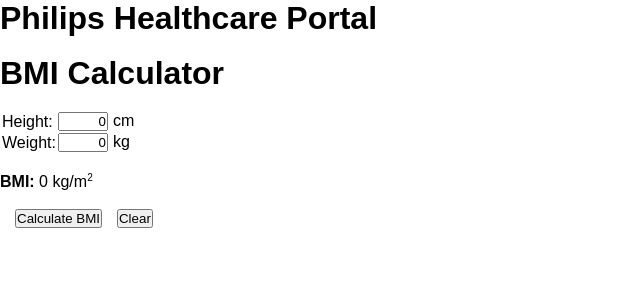
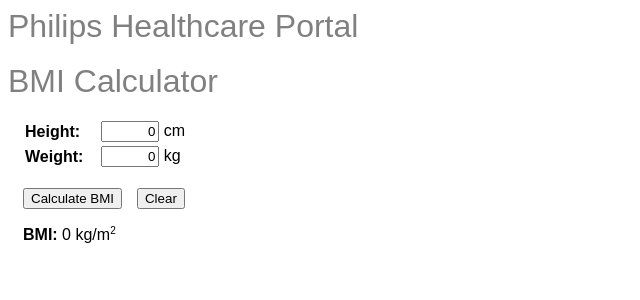
Before and after one commit to Shivaprasad84/DemoApp, an Angular app: page / in a window 1280 px wide. Shown: the top 300 px of the page, without its empty margins (0-640 px from the left). Built offline with nearby package versions, Linux system fonts and the light colour scheme.

Commit message:
refactoring

```diff
--- a/src/app/widgets/bmiCalculator/bmiCalculator.component.html
+++ b/src/app/widgets/bmiCalculator/bmiCalculator.component.html
@@ -1,15 +1,6 @@
 <app-heading heading="BMI Calculator"></app-heading><br>
 <div>
-  <table>
-    <tr>
-      <td>Height: </td>
-      <td><bmi-input (valueChanged)="onHeightChange($event)" [value]="height" unit="cm"></bmi-input></td>
-    </tr>
-    <tr>
-      <td>Weight: </td>
-      <td><bmi-input (valueChanged)="onWeightChange($event)" [value]="weight" unit="kg"></bmi-input></td>
-    </tr>
-  </table>
+  <bmi-input (valueChanged)="calculateBmi($event)" (clearEvent)="clear()"></bmi-input>
   <br>
-  <bmi-result [height]="height" [weight]="weight" (clearEvent)="clear()"></bmi-result>
+  <bmi-result [bmi]="bmi"></bmi-result>
 </div>
--- a/src/app/widgets/bmiCalculator/bmiCalculator.component.ts
+++ b/src/app/widgets/bmiCalculator/bmiCalculator.component.ts
@@ -1,23 +1,26 @@
 import { Component } from "@angular/core";
+import { BmiInputModel } from "../models/bmiInput.model";
 
 @Component({
   selector: 'bmi-calculator',
   templateUrl: './bmiCalculator.component.html'
 })
 export class BMICalculator {
-  public height = 0;
-  public weight = 0;
+  public bmi = 0;
 
-  onHeightChange(height: string) {
-    this.height = +height;
-  }
-
-  onWeightChange(weight: string) {
-    this.weight = +weight;
+  calculateBmi(bmiInput: BmiInputModel) {
+    if (bmiInput.height === 0) {
+      return;
+    }
+    const heightMeters = this.cmTom(bmiInput.height);
+    this.bmi = +(bmiInput.weight / (heightMeters * heightMeters)).toFixed(3);
   }
 
   clear() {
-    this.height = 0;
-    this.weight = 0;
+    this.bmi = 0;
+  }
+
+  private cmTom(cm: number): number {
+    return cm / 100;
   }
 }
--- a/src/app/widgets/bmiCalculator/bmiInput/bmiInput.component.css
+++ b/src/app/widgets/bmiCalculator/bmiInput/bmiInput.component.css
@@ -1,3 +1,11 @@
-.unit {
-  margin-left: 5px;
+.btn {
+  margin-left: 15px;
 }
+
+.btn:hover {
+  cursor: pointer;
+}
+
+td {
+  padding-left: 15px;
+}
--- a/src/app/widgets/bmiCalculator/bmiInput/bmiInput.component.html
+++ b/src/app/widgets/bmiCalculator/bmiInput/bmiInput.component.html
@@ -1 +1,14 @@
-<input #input (change)="emitValue(input.value)" (click)="input.select()" type="text" [value]="value"><span class="unit">{{ unit }}</span>
+<!-- <input #input (change)="emitValue(input.value)" (click)="input.select()" type="text" [value]="value"><span class="unit">{{ unit }}</span> -->
+<table>
+  <tr>
+    <td><b>Height:</b> </td>
+    <td><input #heightRef type="text" (click)="heightRef.select()" (input)="onHeightChange(heightRef.value)" [value]="height"> cm</td>
+  </tr>
+  <tr>
+    <td><b>Weight:</b> </td>
+    <td><input #weightRef type="text" (click)="weightRef.select()" (input)="onWeightChange(weightRef.value)" [value]="weight"> kg</td>
+  </tr>
+</table>
+<br>
+<button class="btn" (click)="emitValue()">Calculate BMI</button>
+<button class="btn" (click)="clear()">Clear</button>
--- a/src/app/widgets/bmiCalculator/bmiInput/bmiInput.component.ts
+++ b/src/app/widgets/bmiCalculator/bmiInput/bmiInput.component.ts
@@ -1,4 +1,5 @@
-import { Component, EventEmitter, Input, Output } from "@angular/core";
+import { Component, EventEmitter, Output } from "@angular/core";
+import { BmiInputModel } from "../../models/bmiInput.model";
 
 @Component({
   selector: 'bmi-input',
@@ -6,11 +7,26 @@
   styleUrls: ['bmiInput.component.css']
 })
 export class BmiInputComponent {
-  @Output() public valueChanged = new EventEmitter();
-  @Input() value = 0;
-  @Input() unit = '';
+  height = 0;
+  weight = 0;
+  @Output() public valueChanged = new EventEmitter<BmiInputModel>();
+  @Output() clearEvent = new EventEmitter();
 
-  emitValue(value: string) {
-    this.valueChanged.emit(value);
+  onHeightChange(height: string): void {
+    this.height = +height;
+  }
+
+  onWeightChange(weight: string): void {
+    this.weight = +weight;
+  }
+
+  emitValue() {
+    this.valueChanged.emit(new BmiInputModel(this.height, this.weight));
+  }
+
+  clear() {
+    this.height = 0;
+    this.weight = 0;
+    this.clearEvent.emit();
   }
 }
--- a/src/app/widgets/bmiCalculator/bmiResult/bmiResult.component.css
+++ b/src/app/widgets/bmiCalculator/bmiResult/bmiResult.component.css
@@ -1,3 +1,3 @@
-.btn {
+p {
   margin-left: 15px;
 }
--- a/src/app/widgets/bmiCalculator/bmiResult/bmiResult.component.html
+++ b/src/app/widgets/bmiCalculator/bmiResult/bmiResult.component.html
@@ -1,4 +1 @@
 <p><b>BMI: </b> {{ bmi }} kg/m<sup style="font-size: 10px;">2</sup></p>
-<br>
-<button class="btn" (click)="calculateBmi()">Calculate BMI</button>
-<button class="btn" (click)="clear()">Clear</button>
--- a/src/app/widgets/bmiCalculator/bmiResult/bmiResult.component.ts
+++ b/src/app/widgets/bmiCalculator/bmiResult/bmiResult.component.ts
@@ -1,4 +1,4 @@
-import { Component, EventEmitter, Input, Output } from "@angular/core";
+import { Component, Input } from "@angular/core";
 
 @Component({
   selector: 'bmi-result',
@@ -6,26 +6,5 @@
   styleUrls: ['bmiResult.component.css']
 })
 export class BmiResultComponent {
-  @Input() height = 0;
-  @Input() weight = 0;
-  @Output() clearEvent = new EventEmitter();
-
-  bmi = 0;
-
-  calculateBmi() {
-    if (this.height === 0) {
-      return;
-    }
-    const heightMeters = this.cmTom(this.height);
-    this.bmi = +(this.weight / (heightMeters * heightMeters)).toFixed(3);
-  }
-
-  clear() {
-    this.bmi = 0;
-    this.clearEvent.emit();
-  }
-
-  private cmTom(cm: number): number {
-    return cm / 100;
-  }
+  @Input() bmi = 0;
 }
--- a/src/app/widgets/heading/heading.component.css
+++ b/src/app/widgets/heading/heading.component.css
@@ -0,0 +1,5 @@
+h1 {
+  margin: 0;
+  font-weight: 100;
+  color: grey;
+}
--- /dev/null
+++ b/src/app/widgets/models/bmiInput.model.ts
@@ -0,0 +1,8 @@
+export class BmiInputModel {
+  height = 0;
+  weight = 0;
+  constructor(height: number, weight: number) {
+    this.height = height;
+    this.weight = weight;
+  }
+}
--- a/src/styles.css
+++ b/src/styles.css
@@ -1,9 +1,4 @@
 /* You can add global styles to this file, and also import other style files */
-* {
-  margin: 0;
-  padding: 0;
-  box-sizing: border-box;
-}
 
 body {
   font-family: sans-serif;
```
